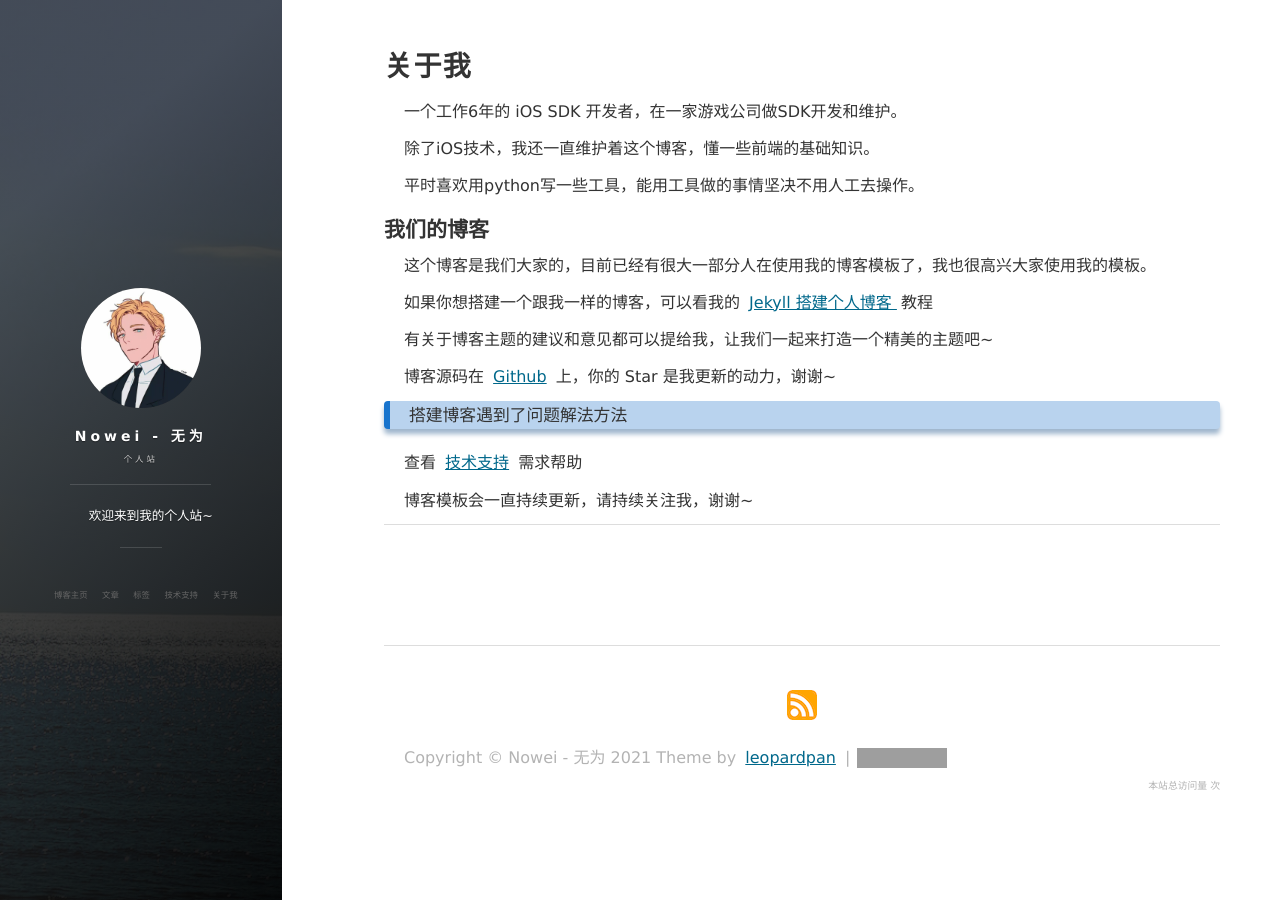
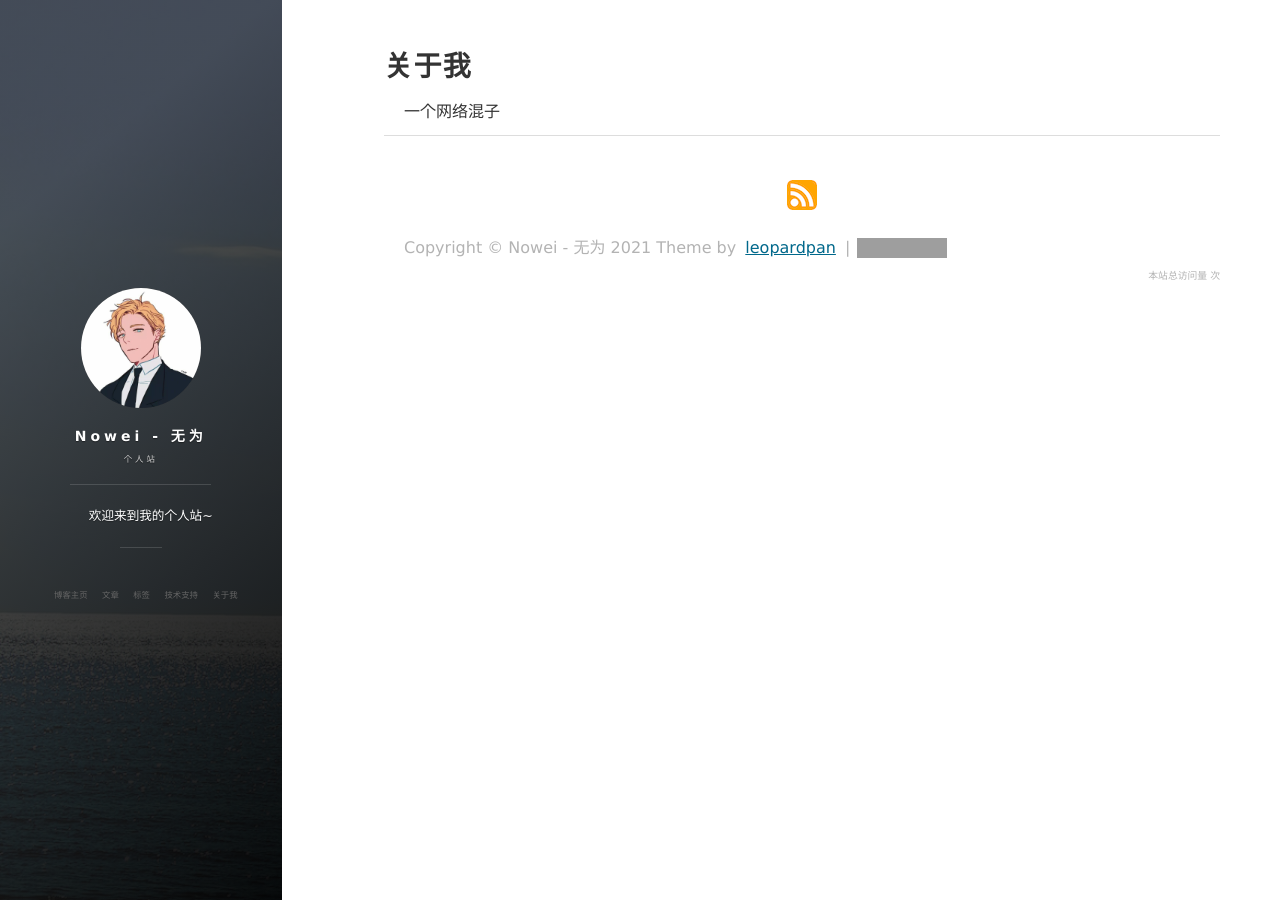
Before and after one commit to NoweiH/NoweiH.github.io, a Jekyll site: the page built from about.md, in a window 1280 px wide. Built offline with Jekyll 4.4.1, drawn with Linux system fonts in a browser that asks for light colours; nearby versions of some CDN libraries; comment, search, counter and statistics services are not loaded; grey boxes are pictures that could not be loaded.

Commit message:
Update about.md

```diff
--- a/about.md
+++ b/about.md
@@ -3,30 +3,4 @@ layout: page
 title: 关于我
 ---
 
-一个工作6年的 iOS SDK 开发者，在一家游戏公司做SDK开发和维护。
-
-除了iOS技术，我还一直维护着这个博客，懂一些前端的基础知识。
-
-平时喜欢用python写一些工具，能用工具做的事情坚决不用人工去操作。
-
-<h2> 我们的博客 </h2>
-
-这个博客是我们大家的，目前已经有很大一部分人在使用我的博客模板了，我也很高兴大家使用我的模板。
-
-如果你想搭建一个跟我一样的博客，可以看我的
-<a href="/2016/10/jekyll_tutorials1/"> Jekyll 搭建个人博客 </a>
-教程
-
-
-有关于博客主题的建议和意见都可以提给我，让我们一起来打造一个精美的主题吧~
-
-博客源码在 <a target="_blank" href='https://github.com/leopardpan/leopardpan.github.io/'>Github</a> 上，你的 Star 是我更新的动力，谢谢~
-
-
-<h3> 搭建博客遇到了问题解法方法 </h3>
-
-查看 [技术支持](https://leopardpan.cn/support/) 需求帮助
-
-博客模板会一直持续更新，请持续关注我，谢谢~
-
-{% include comments.html %}
+一个网络混子
```
